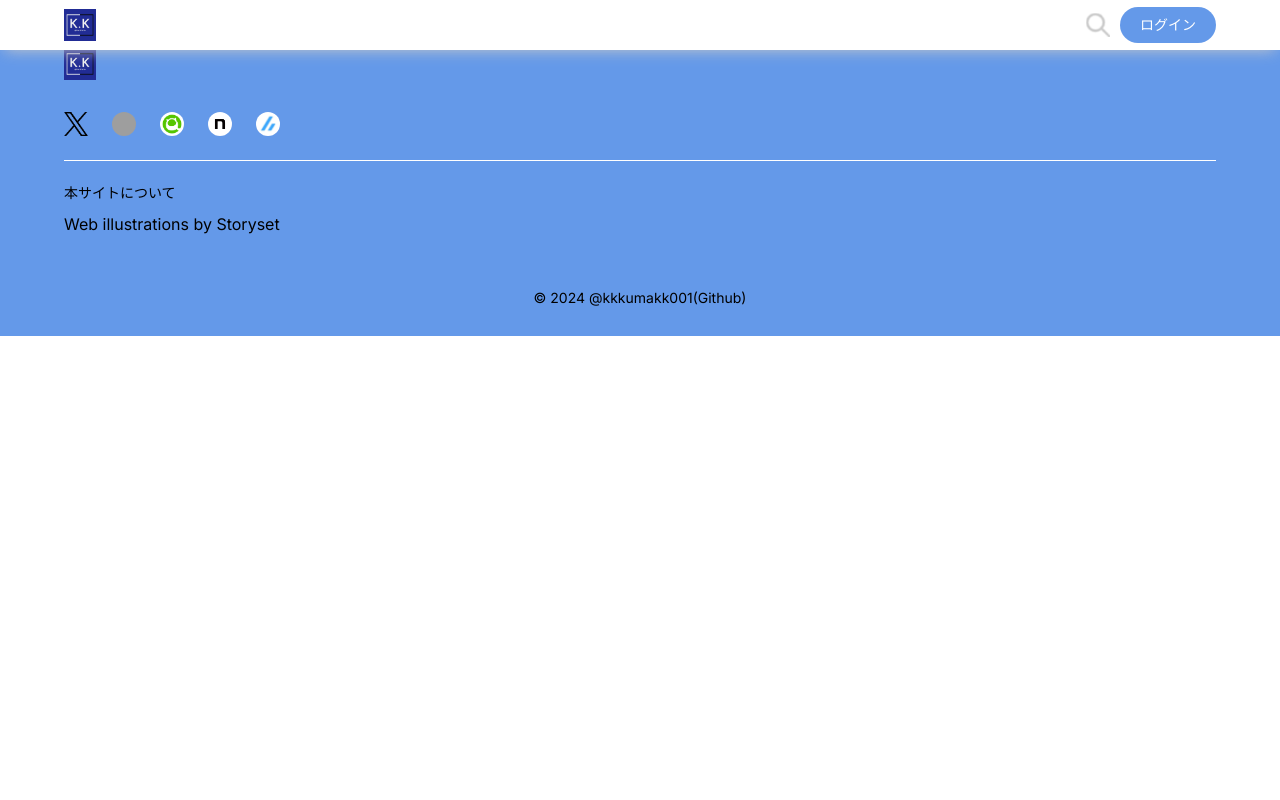
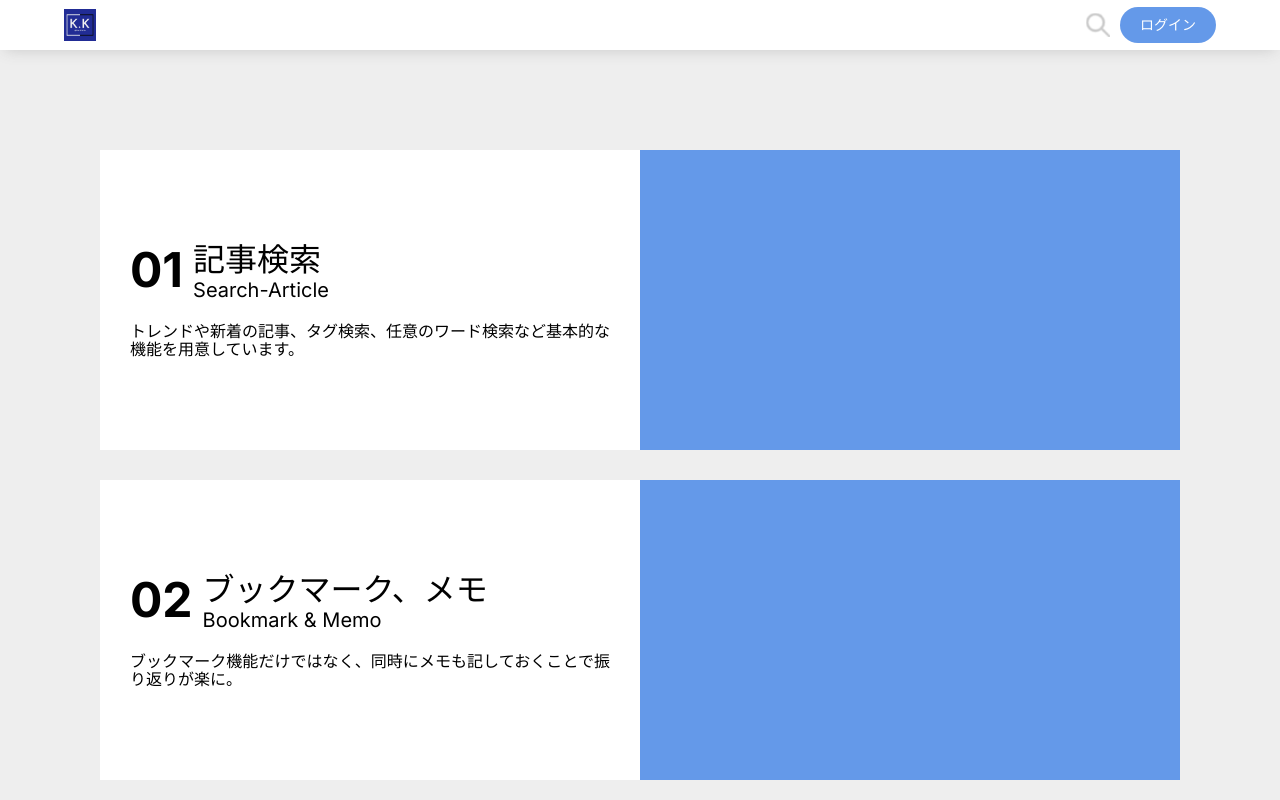
Before and after one commit to kkkumakk001/searchArticle, a Next.js app: page /about in a window 1280 px wide. Shown: the top 800 px of the page. Built offline with nearby package versions, Linux system fonts and the light colour scheme; grey boxes are pictures that could not be loaded.

Commit message:
aboutページのスタイル当て
余計なアニメーションや凝った構成にはせず、サイトの使い方を理解してもらうことを重視した。

開けているスペースにGIFで実際にアプリを使用しているようすを載せる

```diff
--- a/app/about/page.jsx
+++ b/app/about/page.jsx
@@ -1,12 +1,48 @@
-"use client";
-import { usePathname } from "next/navigation";
+import style from "./page.module.scss"
 
 export default function About() {
-    const pathName = usePathname();
+
+    const datas = [
+      {
+        mainTitle: "記事検索",
+        subTitle: "Search-Article",
+        text: "トレンドや新着の記事、タグ検索、任意のワード検索など基本的な機能を用意しています。"
+      },
+      {
+        mainTitle: "ブックマーク、メモ",
+        subTitle: "Bookmark & Memo",
+        text: "ブックマーク機能だけではなく、同時にメモも記しておくことで振り返りが楽に。"
+      },
+      {
+        mainTitle: "絞り込み",
+        subTitle: "Sort",
+        text: "ブックマークが増えてもすぐに探している記事が見つかるように、タグでの絞り込みができるようにしました。"
+      }
+    ];
 
   return (
-    <div>
-          <p>{pathName}</p>
+    <div className={style.about_page} style={{paddingTop: "150px"}}>
+          <ul className={style.ul}>
+              {datas.map((data, index) => {
+                return (
+                <li className={style.li}>
+                    <div className={style.li_content}>
+                      <div className={style.li_title}>
+                        <div className={style.li_number}><span>{`0${index + 1}`}</span></div>
+                        <div className={style.li_titleText}>
+                            <p className={style.li_titleText_main}>{data.mainTitle}</p>
+                            <p className={style.li_titleText_sub}>{data.subTitle}</p>
+                        </div>
+                      </div>
+                      <div className={style.li_text}>
+                        <p>{data.text}</p>
+                      </div>
+                    </div>
+                    <div className={style.li_img}></div>
+                </li>
+                )
+              })}
+        </ul>
     </div>
   )
 }
--- /dev/null
+++ b/app/about/page.module.scss
@@ -0,0 +1,61 @@
+.about_page {
+    padding-top: 100px;
+    background-color: #eee;
+}
+
+.ul {
+    width: 90%;
+    max-width: 1080px;
+    margin: 0 auto;
+    padding-bottom: 30px;
+}
+
+.li {
+    display: flex;
+    flex-wrap: wrap;
+    margin-bottom: 30px;
+    height: 300px;
+
+    &_content,
+    &_img {
+        width: 50%;
+    }
+
+    &_content {
+        display: flex;
+        flex-direction: column;
+        justify-content: center;
+        background-color: #fff;
+        padding: 30px;
+        text-align: justify;
+        text-justify: inter-ideograph;
+    }
+
+    &_img {
+        background-color: #6499e9;
+    }
+
+    &_number {
+        font-size: 48px;
+        font-weight: bold;
+        margin-right: 10px;
+    }
+
+    &_title {
+        display: flex;
+    }
+
+    // &_text {
+    //     width: 100%;
+    // }
+
+    &_titleText {
+        &_main {
+            font-size: 32px;
+        }
+        &_sub {
+            font-size: 20px;
+            margin-bottom: 20px;
+        }
+    }
+}
```
